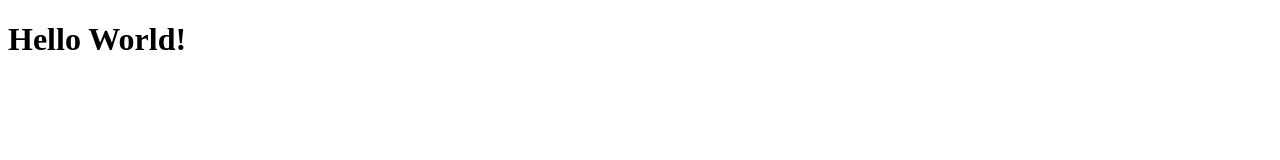
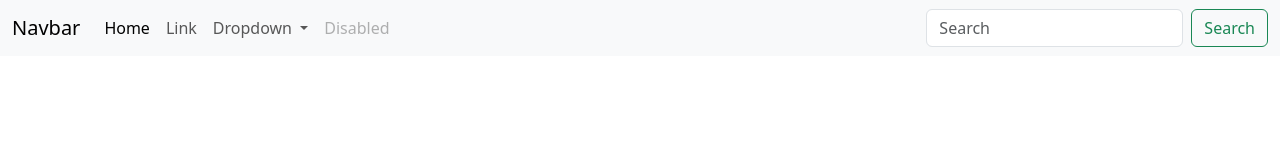
Before and after one commit to Akshita-seth/js-learning, a website: page index.html in a window 1280 px wide. Drawn offline with nearby package versions, Linux system fonts and the light colour scheme.

Commit message:
Chapter 7

```diff
--- /dev/null
+++ b/basics/07_chapter/script.js
@@ -0,0 +1,2 @@
+//Q1
+document.getElementsByTagName("nav")[0].firstElementChild.style.color = "red"
--- /dev/null
+++ b/basics/07_chapter/style.css
@@ -0,0 +1,17 @@
+html, body {
+    height : 100%;
+    width : 100%;
+
+}
+*{
+    margin : 0;
+    padding : 0;
+}
+nav {
+    display : flex;
+    background: cyan;
+}
+nav li {
+    list-style : none;
+    padding : 0 23px;
+}
--- a/index.html
+++ b/index.html
@@ -4,11 +4,51 @@
     <meta charset="UTF-8">
     <meta name="viewport" content="width=device-width, initial-scale=1.0">
     <title>Document</title>
+    <link href="https://cdn.jsdelivr.net/npm/bootstrap@5.3.8/dist/css/bootstrap.min.css" rel="stylesheet" integrity="sha384-sRIl4kxILFvY47J16cr9ZwB07vP4J8+LH7qKQnuqkuIAvNWLzeN8tE5YBujZqJLB" crossorigin="anonymous">
 </head>
 <body>
-    <script>
-    console.log(document)
+    <nav class="navbar navbar-expand-lg bg-body-tertiary">
+  <div class="container-fluid">
+    <a class="navbar-brand" href="#">Navbar</a>
+    <button class="navbar-toggler" type="button" data-bs-toggle="collapse" data-bs-target="#navbarSupportedContent" aria-controls="navbarSupportedContent" aria-expanded="false" aria-label="Toggle navigation">
+      <span class="navbar-toggler-icon"></span>
+    </button>
+    <div class="collapse navbar-collapse" id="navbarSupportedContent">
+      <ul class="navbar-nav me-auto mb-2 mb-lg-0">
+        <li class="nav-item">
+          <a class="nav-link active" aria-current="page" href="#">Home</a>
+        </li>
+        <li class="nav-item">
+          <a class="nav-link" href="#">Link</a>
+        </li>
+        <li class="nav-item dropdown">
+          <a class="nav-link dropdown-toggle" href="#" role="button" data-bs-toggle="dropdown" aria-expanded="false">
+            Dropdown
+          </a>
+          <ul class="dropdown-menu">
+            <li><a class="dropdown-item" href="#">Action</a></li>
+            <li><a class="dropdown-item" href="#">Another action</a></li>
+            <li><hr class="dropdown-divider"></li>
+            <li><a class="dropdown-item" href="#">Something else here</a></li>
+          </ul>
+        </li>
+        <li class="nav-item">
+          <a class="nav-link disabled" aria-disabled="true">Disabled</a>
+        </li>
+      </ul>
+      <form class="d-flex" role="search">
+        <input class="form-control me-2" type="search" placeholder="Search" aria-label="Search"/>
+        <button class="btn btn-outline-success" type="submit">Search</button>
+      </form>
+    </div>
+  </div>
+</nav>
+    <script src="https://cdn.jsdelivr.net/npm/bootstrap@5.3.8/dist/js/bootstrap.bundle.min.js" integrity="sha384-FKyoEForCGlyvwx9Hj09JcYn3nv7wiPVlz7YYwJrWVcXK/BmnVDxM+D2scQbITxI" crossorigin="anonymous">
     </script>
-    <h1>Hello World!</h1>
+  </body>
 </body>
 </html>
+
+<!-- cd path/to/js-learning
+live-server
+-->
```
Also changed, not shown: basics/07_chapter/index.html (added, +18 -0 lines).
